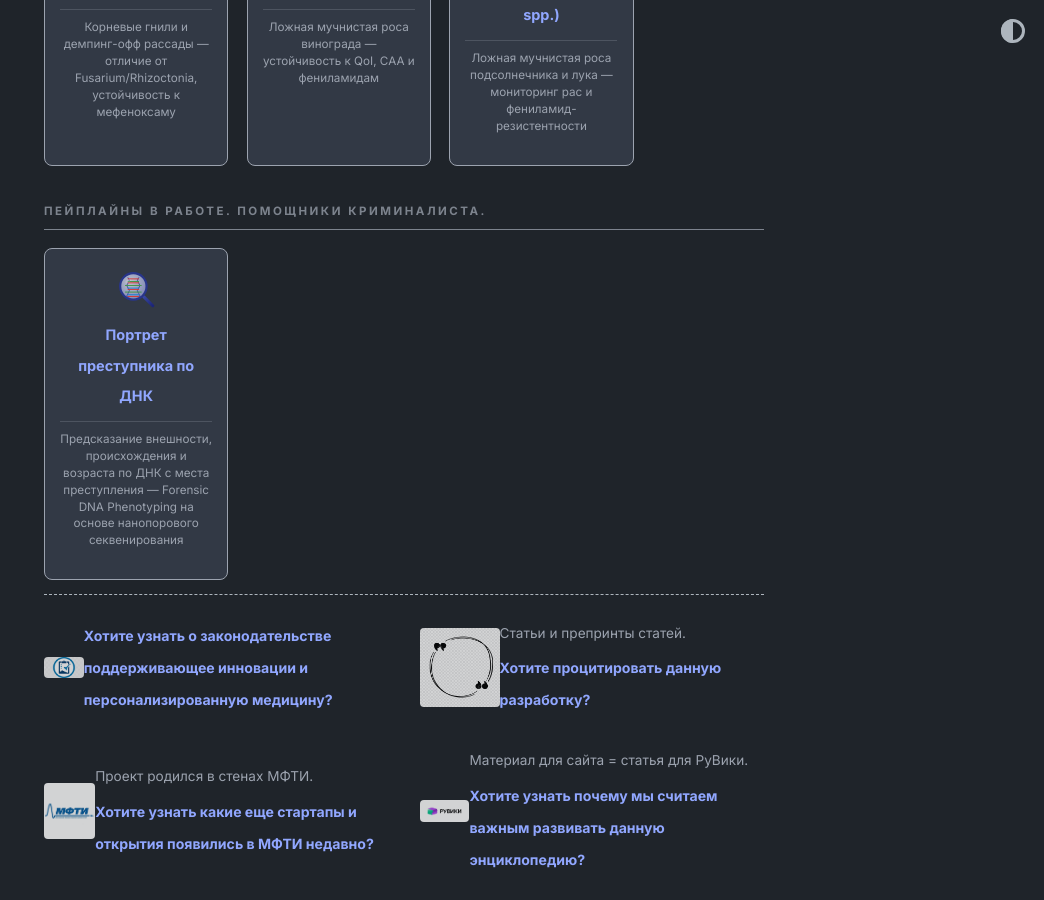
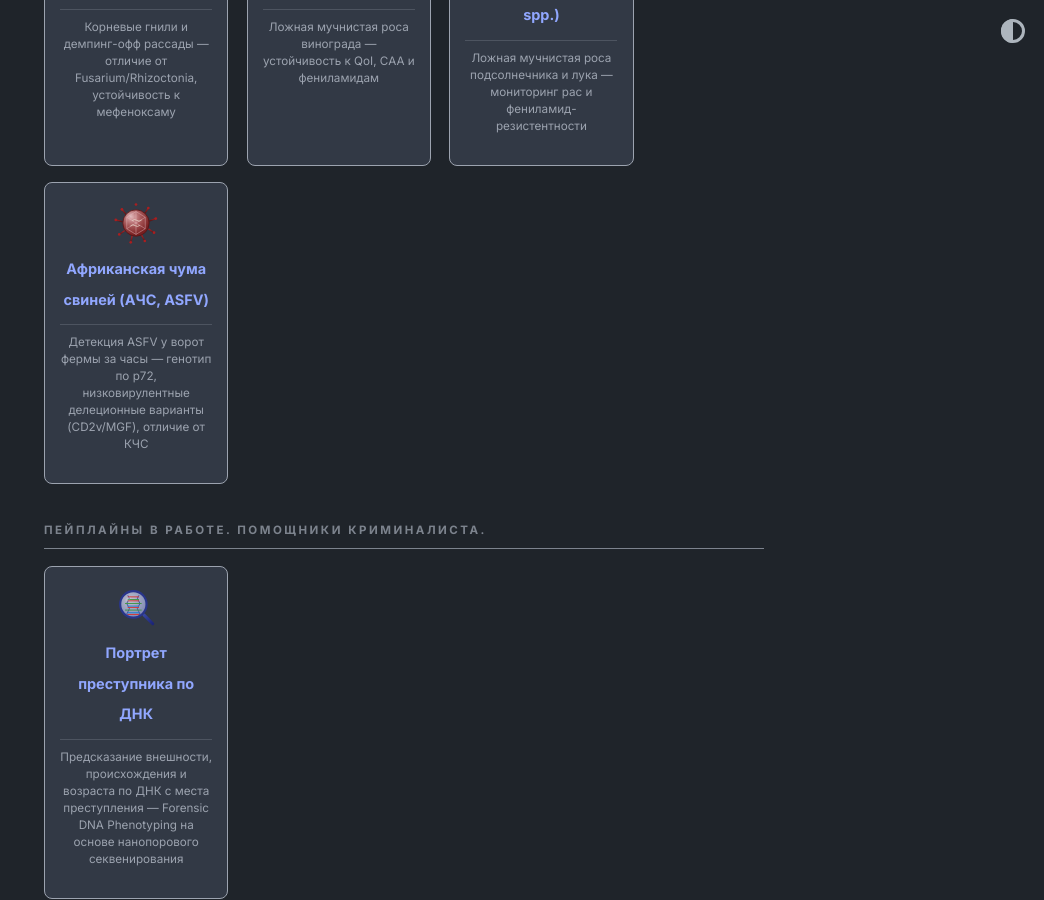
Before and after one commit to onsiteseq/onsiteseq.github.io, a Jekyll site: the page built from index.md, in a window 1280 px wide and 900 px high, scrolled down 4277 px. Shown: the whole window, without its empty margins (236-1280 px from the left). Built offline with Jekyll 4.4.1, drawn with Linux system fonts in a browser that asks for light colours; some of the changed lines change nothing that is shown.

Commit message:
Add ASFV (African swine fever) farmer card: farm-gate detection, p72 genotyping, CD2v/MGF low-virulence variants, CSF differentiation + icon + EN dict

```diff
--- a/_data/home.yml
+++ b/_data/home.yml
@@ -163,6 +163,11 @@ farmer_entries:
     desc: Ложная мучнистая роса подсолнечника и лука — мониторинг рас и фениламид-резистентности
     image: /assets/images/logo/icon_peronospora.svg
 
+  - title: Африканская чума свиней (АЧС, ASFV)
+    url: asfv
+    desc: Детекция ASFV у ворот фермы за часы — генотип по p72, низковирулентные делеционные варианты (CD2v/MGF), отличие от КЧС
+    image: /assets/images/logo/icon_asfv.svg
+
 criminal_entries:
   - title: Портрет преступника по ДНК
     url: identikit
--- a/assets/js/i18n.js
+++ b/assets/js/i18n.js
@@ -1331,7 +1331,8 @@
       'botrytis-cinerea': ['Grey Mould (Botrytis cinerea)', 'Grey mould of grape, strawberry and vegetables — full fungicide multidrug resistance profile'],
       'pythium': ['Pythium spp.', 'Root rots and seedling damping-off — differentiation from Fusarium/Rhizoctonia, mefenoxam resistance'],
       'plasmopara-viticola': ['Grape Downy Mildew (Plasmopara viticola)', 'Downy mildew of grapevine — resistance to QoI, CAA and phenylamides'],
-      'peronospora': ['Downy Mildew (Peronospora spp.)', 'Downy mildew of sunflower and onion — race monitoring and phenylamide resistance']
+      'peronospora': ['Downy Mildew (Peronospora spp.)', 'Downy mildew of sunflower and onion — race monitoring and phenylamide resistance'],
+      'asfv': ['African Swine Fever (ASFV)', 'Farm-gate ASFV detection in hours — p72 genotyping, low-virulence deletion variants (CD2v/MGF), differentiation from classical swine fever']
     },
     footer: {
       'normativ': 'Want to learn about legislation supporting innovation and personalised medicine?',
--- /dev/null
+++ b/pages/asfv.md
@@ -0,0 +1,61 @@
+---
+layout: page
+title: OnSiteSeq АЧС — Африканская чума свиней (ASFV)
+permalink: /asfv/
+---
+
+<div class="product-header" style="text-align: center; margin-bottom: 2rem;">
+  <img src="/assets/images/logo/icon_asfv.svg" alt="Вирус африканской чумы свиней (ASFV)" style="max-height: 120px; margin-bottom: 1rem;">
+  <h1>Африканская чума свиней — ASFV</h1>
+  <p style="font-size: 1.2em; color: #555;">Point-of-care детекция у ворот фермы: генотипирование, низковирулентные делеционные варианты, отличие от классической чумы</p>
+</div>
+
+---
+
+## 🧬 Описание пейплайна
+
+**Вирус африканской чумы свиней (ASFV)** — крупный оболочечный ДНК-вирус семейства *Asfarviridae* (геном 170–190 т.п.н.), вызывающий острую геморрагическую лихорадку домашних свиней с летальностью до **100%**. Для человека не опасен, но экономически это самый разрушительный ветеринарный патоген десятилетия: эпизоотия 2018–2019 гг. в Китае уничтожила порядка 40% поголовья крупнейшего свиноводческого сектора мира. Широкодоступной вакцины нет — вся защита строится на ранней детекции и биобезопасности фермы.
+
+Наш пайплайн выполняет нанопоровое секвенирование прямо на ферме или в ветеринарной лаборатории: подтверждение ДНК ASFV, генотипирование по гену *p72* (*B646L*) и — критично для современной эпизоотической ситуации — **детекция низковирулентных делеционных вариантов** (Δ*CD2v*, Δ*MGF360/505*), которые с 2020–2021 гг. распространились в Китае и маскируются под хронические инфекции, «обманывая» привычные подходы к мониторингу.
+
+* **📥 На входе:** Сырые данные в формате `FASTQ` после High Accuracy basecalling (Dorado SUP, химия R10.4.1). Материал: EDTA-кровь, селезёнка, лимфоузлы, миндалины; смывы с оборудования, корм, вода поения.
+* **📤 На выходе:** HTML-отчёт для ветеринарного врача — детекция ДНК ASFV, генотип по *p72*, статус делеций *CD2v*/*MGF*/*I177L*, дифференциация от классической чумы свиней (КЧС).
+
+---
+
+## 📊 Доступность продукта
+
+| Платформа | Статус доступности |
+| :--- | :--- |
+| **OnSiteSeq Cockpit Edge** | 🟡 **В разработке** |
+| **OnSiteSeq Cockpit Desktop** | 🟡 **В разработке** |
+| **OnSiteSeq Cockpit Cloud** | 🔴 Не доступно |
+
+---
+
+## 🎯 Ключевые маркеры
+
+| Маркер | Значение |
+| :--- | :--- |
+| **B646L (p72)** | Основной капсидный белок — генотипирование ASFV (известно 24 генотипа; в Евразии циркулирует **генотип II**) |
+| **E402R (CD2v)** | Делеция → нарушение гемадсорбции; маркер низковирулентных «вакциноподобных» вариантов (Китай, 2020–2021) |
+| **MGF360 / MGF505** | Делеции мультисемейных генов → аттенуация, хроническое течение, ускользание от мониторинга |
+| **I177L** | Делеция в вакцинном штамме ASFV-G-ΔI177L — маркер вакциноподобного происхождения изолята |
+| **CSFV (E2, 5'UTR)** | Дифференциальная диагностика с классической чумой свиней — клинически неразличимы на ранних стадиях |
+
+---
+
+## 🌍 Глобальный контекст
+
+* **Китай, 2018–2019** — эпизоотия уничтожила ~40% поголовья (более 100 млн голов) в стране, производившей около половины мировой свинины; крупнейшая животноводческая катастрофа в истории. Вирус продолжает циркулировать в регионе.
+* **Низковирулентные варианты (2020–2021)** — изоляты с делециями *CD2v*/*MGF* вызывают хроническое малосимптомное течение; часть связана с применением нелицензированных «вакцинных» штаммов. Их детекция требует геномных методов, а не только ПЦР на один локус.
+* **Вакцины** — во Вьетнаме лицензированы живые аттенуированные вакцины (2022–2023) с ограниченным применением; глобально доступной вакцины нет, поэтому ранняя детекция и карантин остаются основой контроля.
+* **Россия** — регулярные вспышки в личных подворьях и на промышленных комплексах; ведомственный надзор Россельхознадзора и ФГБУ «АРРИАХ».
+
+---
+
+## 🔬 Связанные источники
+
+* 📄 [WOAH — African Swine Fever](https://www.woah.org/en/disease/african-swine-fever/)
+* 📄 [FAO — EMPRES: ситуация по АЧС в мире](https://www.fao.org/animal-health/situation-updates/ASF/en)
+* 📄 [NCBI — African swine fever virus genomes](https://www.ncbi.nlm.nih.gov/datasets/taxonomy/10497/)
```
Also changed, not shown: assets/images/logo/icon_asfv.svg (added).
